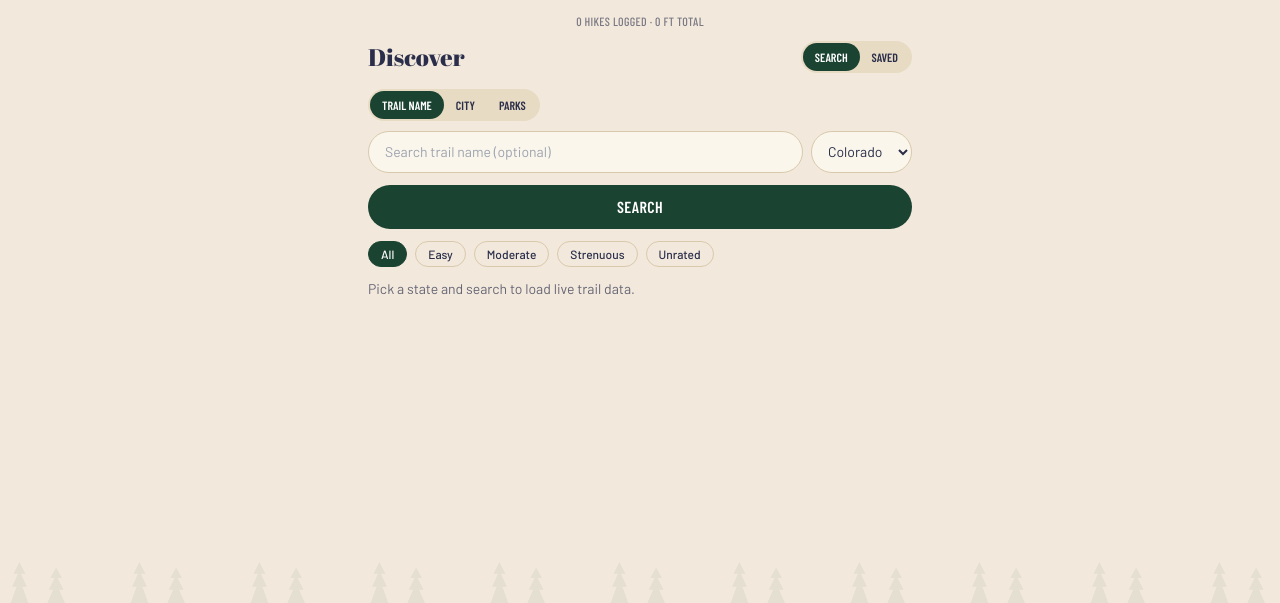
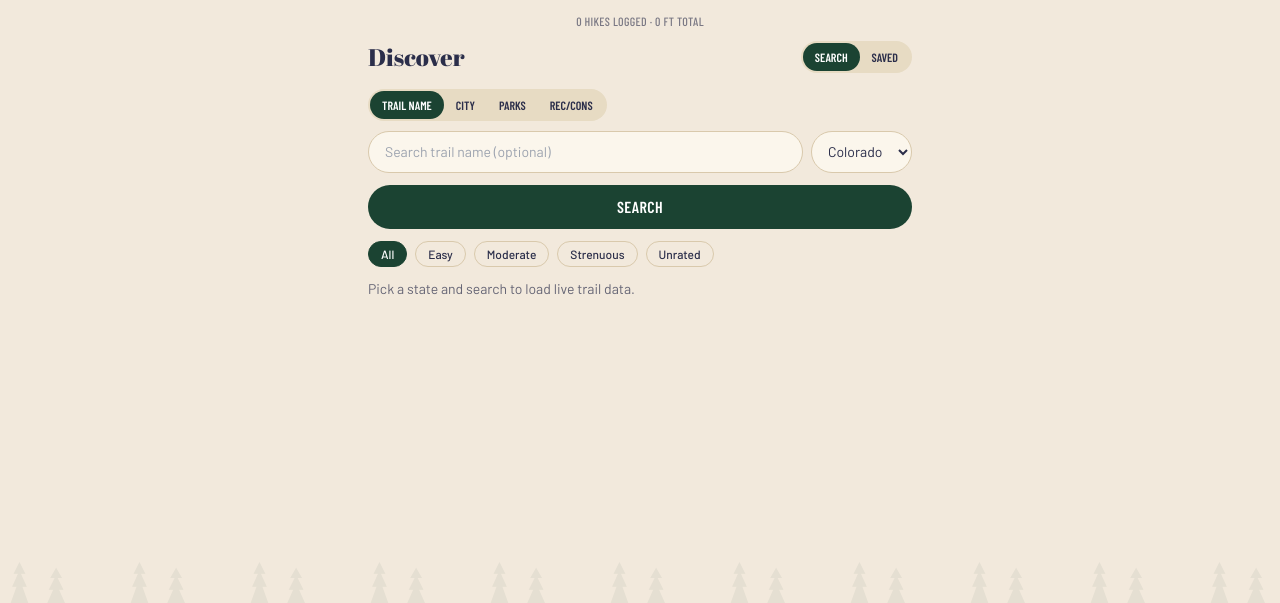
Before and after one commit to jfunkstl/Trailmarker, a website: page public/index.html in a window 1280 px wide. Shown: the part 197-800 px from the top of the page. Drawn offline with nearby package versions, Linux system fonts and the light colour scheme; no server answers.

Commit message:
Update index.html

```diff
--- a/public/index.html
+++ b/public/index.html
@@ -85,6 +85,7 @@
           <button class="seg active px-3 py-1.5 rounded-full font-condensed font-semibold uppercase text-xs" data-mode="name">Trail name</button>
           <button class="seg px-3 py-1.5 rounded-full font-condensed font-semibold uppercase text-xs" data-mode="city">City</button>
           <button class="seg px-3 py-1.5 rounded-full font-condensed font-semibold uppercase text-xs" data-mode="parks">Parks</button>
+          <button class="seg px-3 py-1.5 rounded-full font-condensed font-semibold uppercase text-xs" data-mode="reccons">Rec/Cons</button>
         </div>
         <div class="flex gap-2 mb-3">
           <input id="query" type="text" placeholder="Search trail name (optional)" class="flex-1 min-w-0 rounded-full border border-line bg-card px-4 py-2.5 text-sm focus:outline-none focus:ring-2 focus:ring-pine/40" />
```
